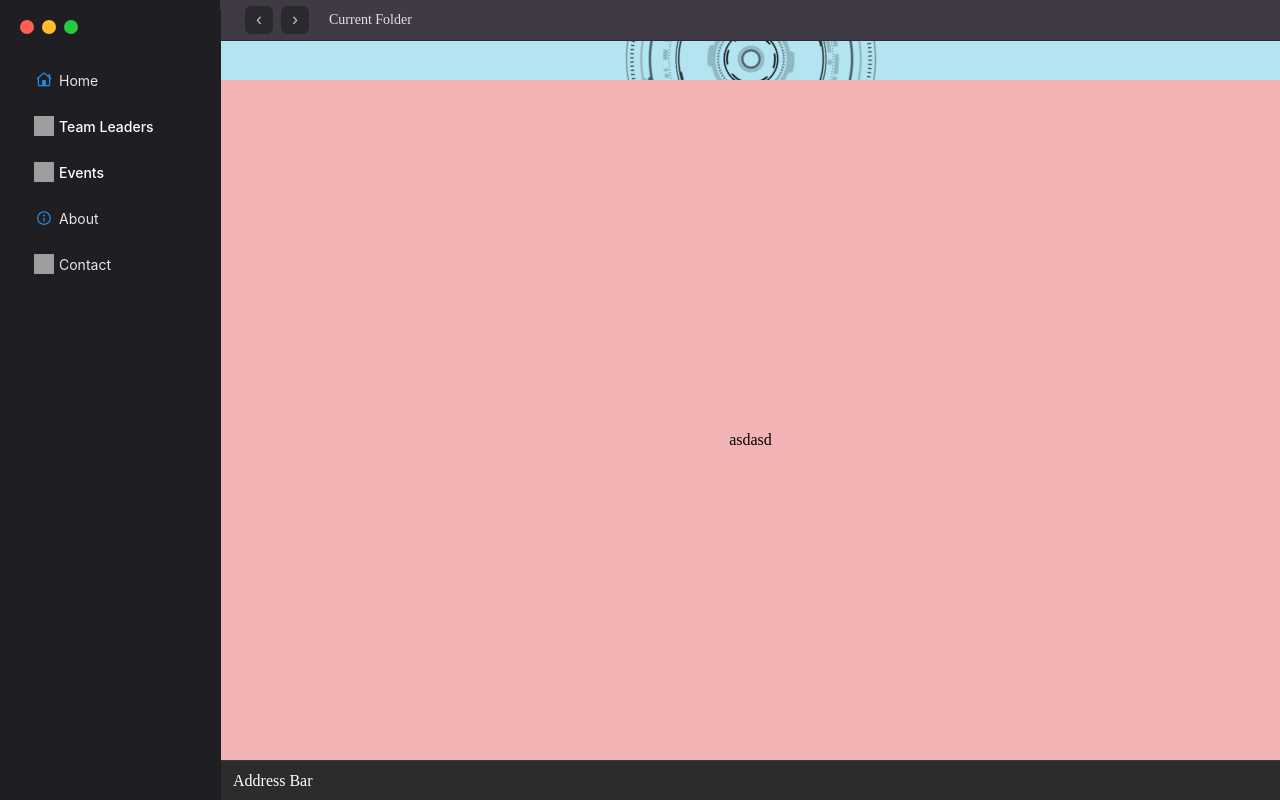
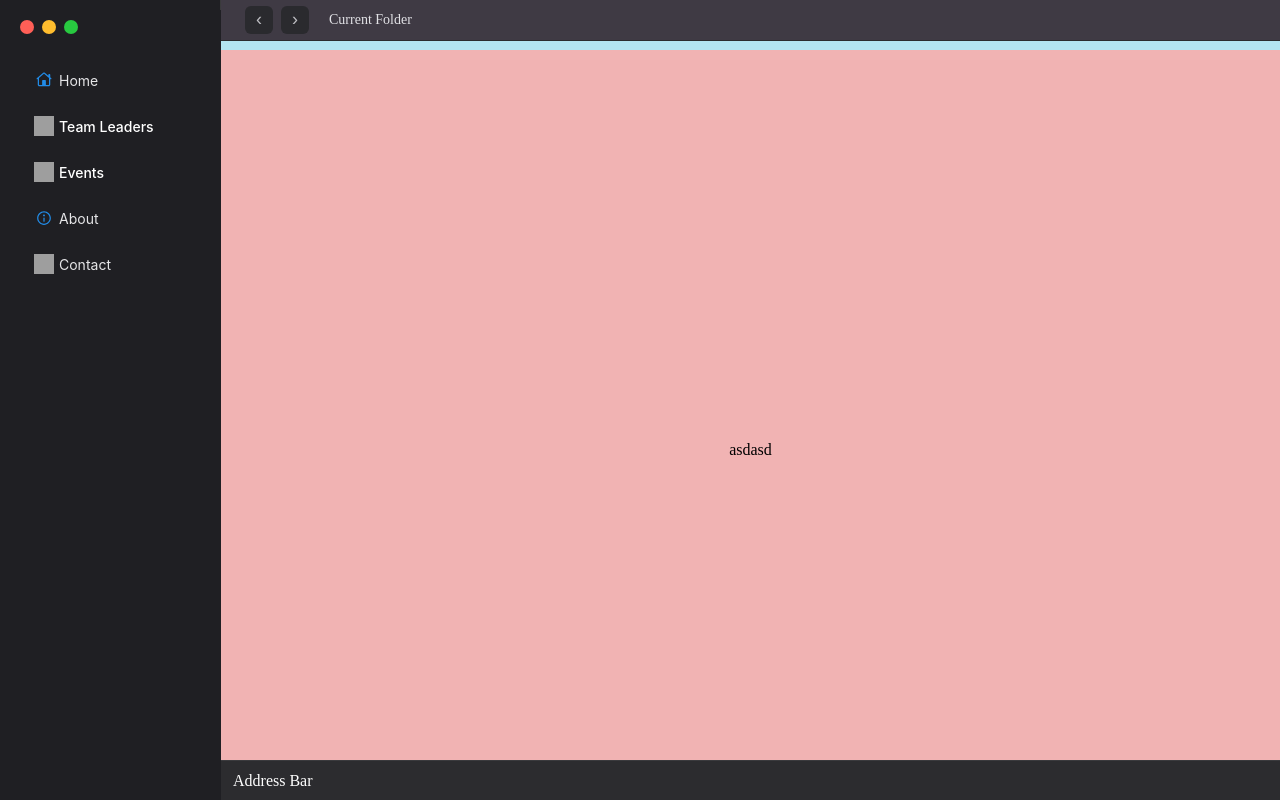
Before and after one commit to Siddy096/aisac-website, a React (Vite) app: page / in a window 1280 px wide. Built offline with nearby package versions, Linux system fonts and the light colour scheme; grey boxes are pictures that could not be loaded.

Commit message:
ScrollBars Appeared

```diff
--- a/package.json
+++ b/package.json
@@ -13,12 +13,14 @@
     "framer-motion": "^12.23.12",
     "react": "^19.1.1",
     "react-dom": "^19.1.1",
-    "react-icons": "^5.5.0"
+    "react-icons": "^5.5.0",
+    "react-scroll": "^1.9.3"
   },
   "devDependencies": {
     "@eslint/js": "^9.33.0",
     "@types/react": "^19.1.10",
     "@types/react-dom": "^19.1.7",
+    "@types/react-scroll": "^1.8.10",
     "@vitejs/plugin-react": "^5.0.0",
     "eslint": "^9.33.0",
     "eslint-plugin-react-hooks": "^5.2.0",
--- a/src/App.css
+++ b/src/App.css
@@ -27,10 +27,9 @@ body, html, #root {
 
 .content-area {
   flex: 1;
-  /* background: #ffffff; */
-  /* padding: 16px; */
+  overflow-y: auto;
+  scroll-behavior: smooth; /* Add smooth scrolling */
 }
-
 .content-wrapper {
   display: flex;
   flex-direction: column;
--- a/src/App.tsx
+++ b/src/App.tsx
@@ -4,6 +4,7 @@ import NavBar from "./components/NavBar";
 import ContentArea from "./components/ContentArea";
 import Achievements from "./components/Achievements";
 import './App.css'
+import { Element } from 'react-scroll';
 
 function App(){
   return(
@@ -16,10 +17,12 @@ function App(){
             <div className="navbar">
               <NavBar></NavBar>
             </div>
+            <Element name = "main-content">
             <div className="content-area">
-              <ContentArea></ContentArea>
-              <Achievements></Achievements>
+                <ContentArea></ContentArea><br />
+                <Achievements></Achievements>
             </div>
+            </Element>
           </div>
         </div>
         <div className="address-bar">
--- a/src/styles/Achievements.css
+++ b/src/styles/Achievements.css
@@ -4,26 +4,16 @@ body, html, #root {
   height: 100%;
 }
 
-/* Remove or update this - it's not being used */
 .achievement-area {
-  flex-direction: column;
   background-color: #f1b3b3;
   color: black;
   width: 100%;
-  height: calc(100vh - 40px - 40px);
+  height: 100vh; /* Full viewport height to match ContentArea */
   margin: 0;
   padding: 0;
-  overflow: hidden;
   display: flex;
+  flex-direction: column;
   justify-content: center;
   align-items: center;
+  flex-shrink: 0; /* Prevent shrinking */
 }
-
-/* .image {
-  max-width: 250px;
-  height: auto;
-}
-
-.rotating-image-container {
-  position: relative;
-} */
--- a/src/styles/ContentArea.css
+++ b/src/styles/ContentArea.css
@@ -4,19 +4,48 @@ body, html, #root {
   height: 100%;
 }
 
-/* Remove or update this - it's not being used */
+.app {
+  display: flex;
+  flex-direction: column;
+  height: 100%;
+  width: 100%;
+}
+
+.main-content {
+  display: flex;
+  flex: 1;
+  overflow: hidden;
+  flex-direction: row; /* desktop: sidebar left + content right */
+}
+
+.sidebar {
+  width: 200px;
+  background: #1f1f23;
+  border-right: 1px solid #3a3a3c;
+  padding: 10px;
+}
+
+.content-wrapper {
+  display: flex;
+  flex-direction: column;
+  flex: 1;
+  overflow-y: auto; /* Enable scrolling on the wrapper */
+  scroll-behavior: smooth;
+}
+
+/* ContentArea specific styles */
 .content-area {
-  flex-direction: column;
   background-color: #b3e5f1;
   color: black;
   width: 100%;
-  height: calc(100vh - 40px - 40px);
+  height: 100vh; /* Full viewport height */
   margin: 0;
   padding: 0;
-  overflow: hidden;
   display: flex;
+  flex-direction: column;
   justify-content: center;
   align-items: center;
+  flex-shrink: 0; /* Prevent shrinking */
 }
 
 .image {
@@ -27,3 +56,46 @@ body, html, #root {
 .rotating-image-container {
   position: relative;
 }
+
+.address-bar {
+  position: absolute;          /* Take it out of flow */
+  left: 221px;                 /* Width of sidebar */
+  right: 0;                    /* Stretch until right edge */
+  bottom: 0;                   /* Stick to bottom */
+  height: 40px;
+  background: #2c2c2f;         /* Dark background */
+  display: flex;
+  align-items: center;
+  padding: 0 12px;
+  box-sizing: border-box;
+  z-index: 10;                 /* Ensure it overlays */
+  border-top: 1px solid #3a3a3d;  /* Subtle border like mac */
+  color: #fff;
+}
+
+/* ----- MOBILE LAYOUT ----- */
+@media (max-width: 600px) {
+  .main-content {
+    flex-direction: column; /* stack vertically */
+  }
+
+  .sidebar {
+    width: 100%;               /* take full width */
+    height: auto;              /* no full screen height */
+    border-right: none;        /* remove left border */
+    border-bottom: 1px solid #3a3a3c; /* separator at bottom */
+    display: flex;             /* arrange items horizontally */
+    justify-content: space-around;
+    align-items: center;
+    padding: 8px 0;
+  }
+
+  .content-wrapper .content-area {
+    flex: 1;
+    overflow-y: auto; /* allow scroll if content is long */
+  }
+
+  .address-bar {
+    left: 0px;
+  }
+}
```
Also changed, not shown: src/components/ContentArea.tsx (indentation only), 1 other file (tests, documents, lock files or other folders).
